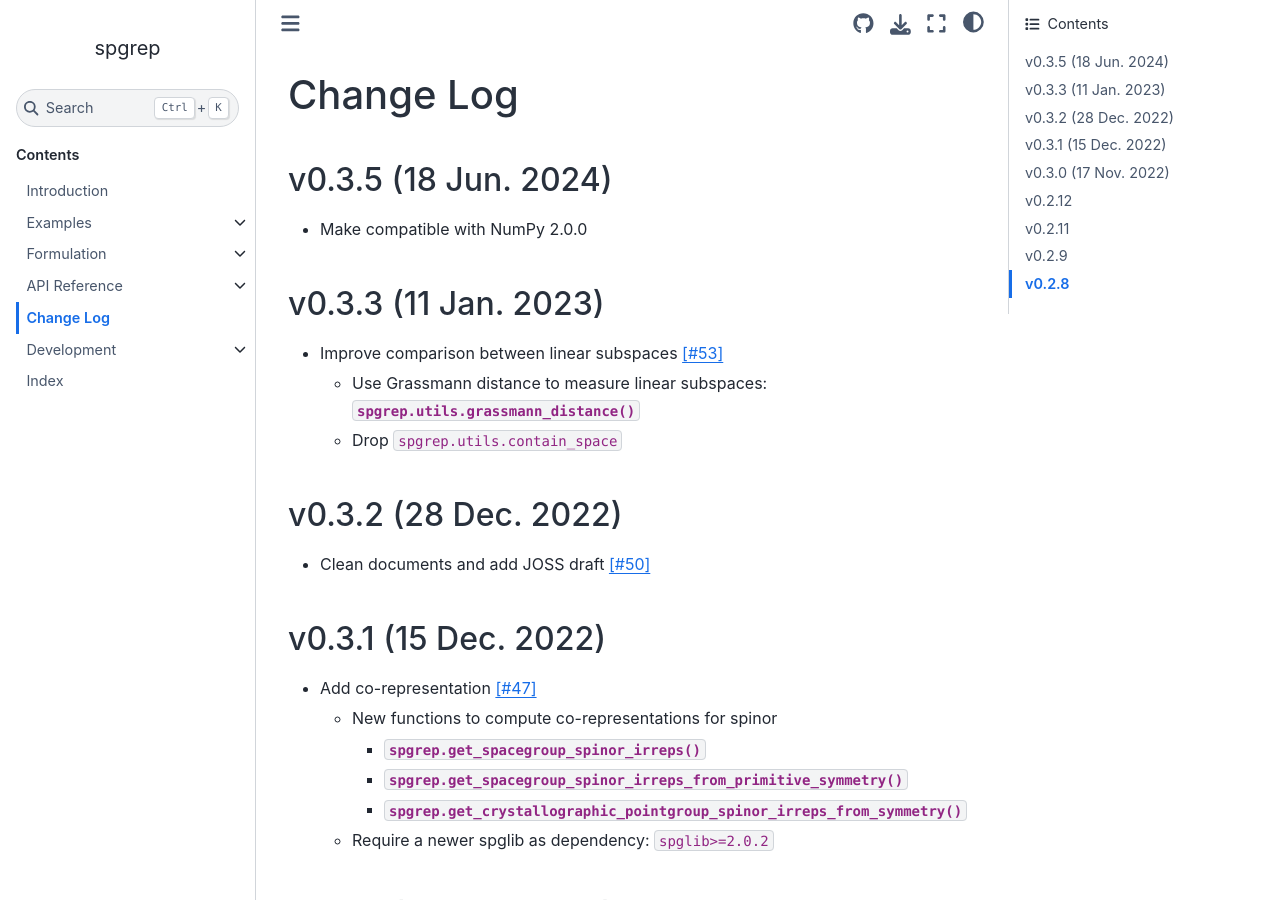
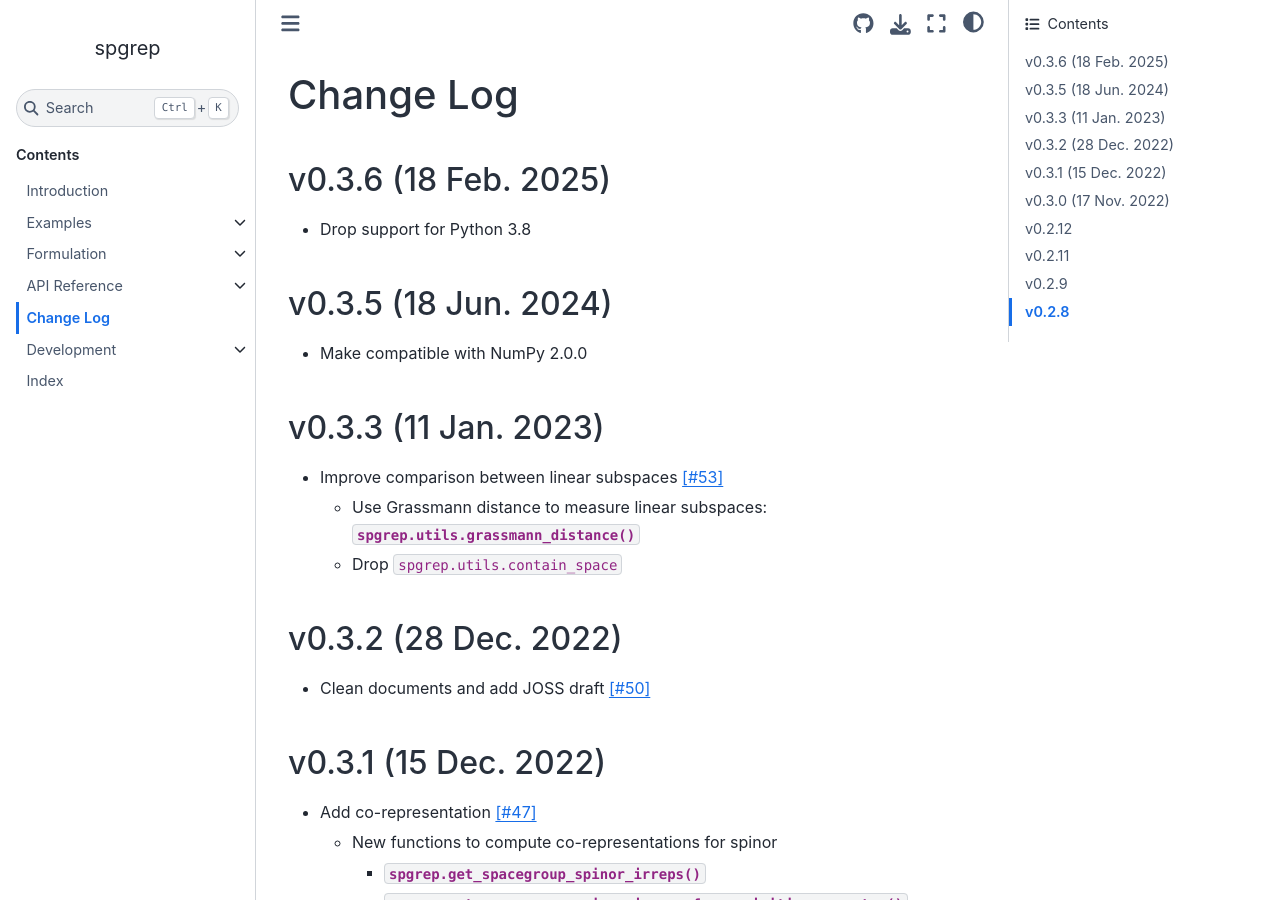
Before and after one commit to spglib/spgrep, a Sphinx documentation site: the page built from docs/changelog.md, in a window 1280 px wide and 900 px high. Built offline with Sphinx 7.4.7 and the Sphinx Book theme 1.1.4, drawn with Linux system fonts in a browser that asks for light colours.

Commit message:
Bump up version

```diff
--- a/docs/changelog.md
+++ b/docs/changelog.md
@@ -1,4 +1,8 @@
 # Change Log
+
+## v0.3.6 (18 Feb. 2025)
+
+- Drop support for Python 3.8
 
 ## v0.3.5 (18 Jun. 2024)
 
```
